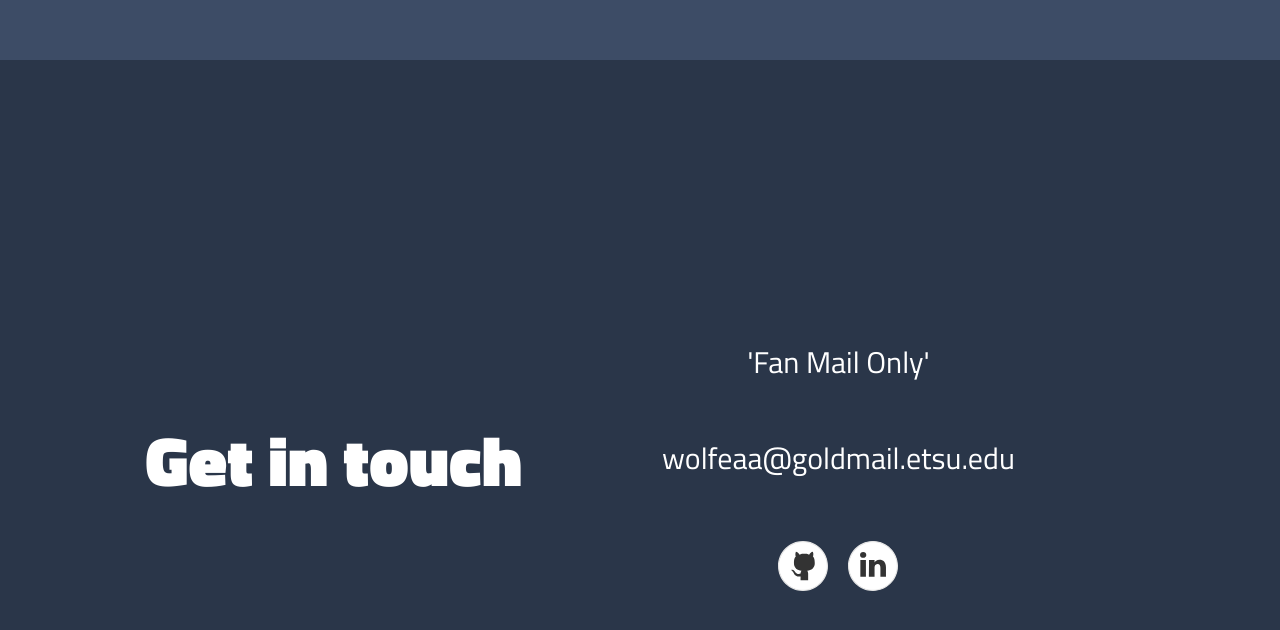
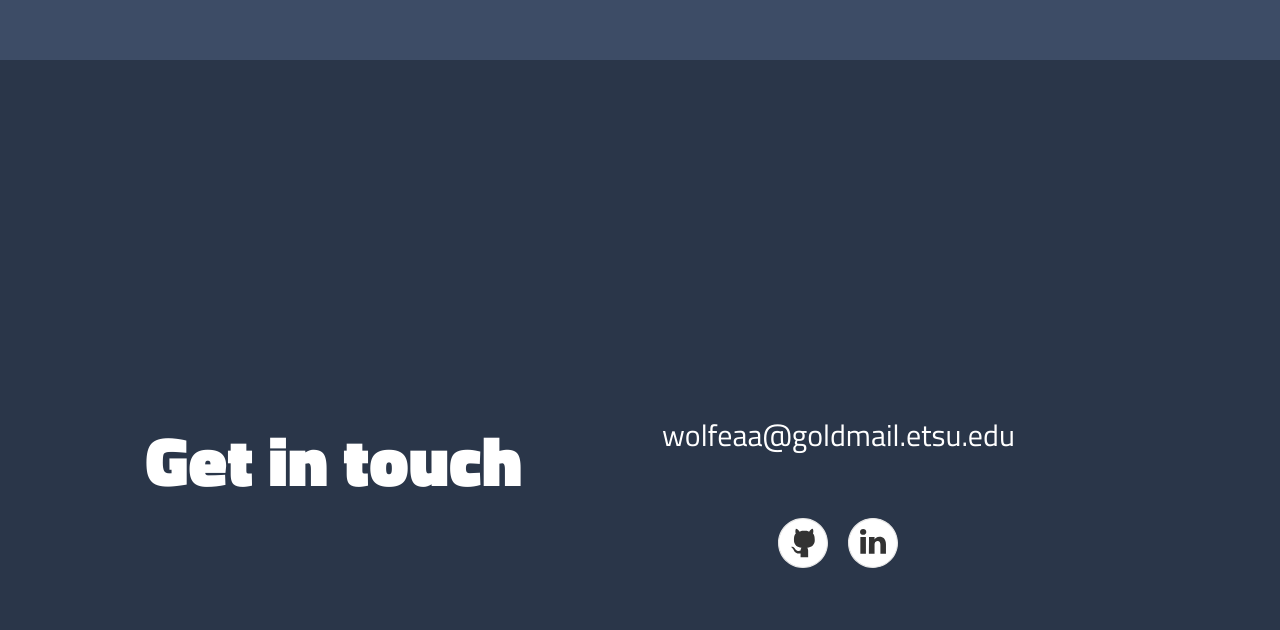
Before and after one commit to wolfeaustin/portfolio, a React (Create React App) app: page / in a window 1280 px wide. Shown: the part 2681-3311 px from the top of the page. Built offline with nearby package versions, Linux system fonts and the light colour scheme.

Commit message:
added yarn

```diff
--- a/src/Components/Contact.js
+++ b/src/Components/Contact.js
@@ -7,7 +7,6 @@ const Contact = props => {
     <div class="contact-page">
       <div class="contact-us">Get in touch</div>
       <div class="contact-text">
-        'Fan Mail Only'
         <div class="email">wolfeaa@goldmail.etsu.edu</div>
         <div class="icons">
           <a target="_blank" href="https://github.com/wolfeaustin">
```
Also changed, not shown: 1 other file (tests, documents, lock files or other folders).
